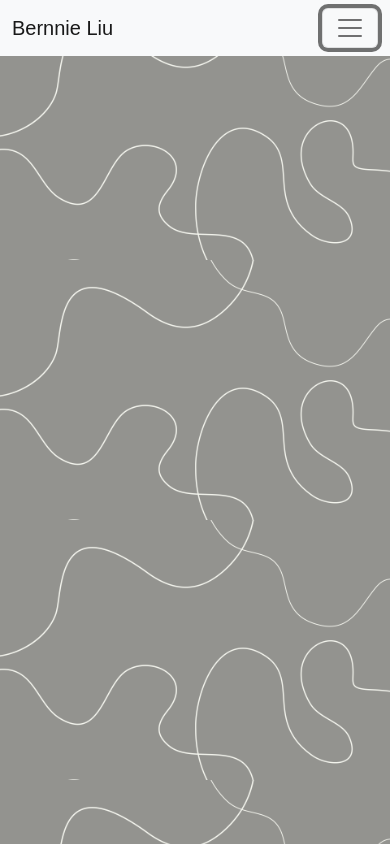
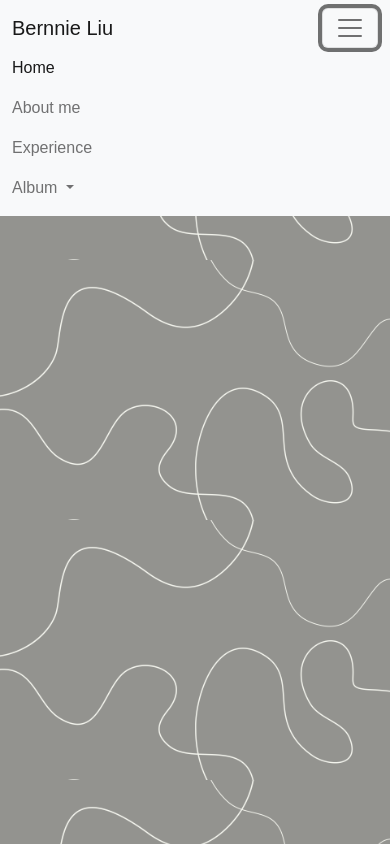
Before and after one commit to Bernnie1022/Bernnie.github.io, a plain HTML site: page index.html in a window 390 px wide. Both pictures are taken after a click on the button "Toggle navigation". Drawn offline with Linux system fonts and the light colour scheme.

Commit message:
Update index.html

```diff
--- a/index.html
+++ b/index.html
@@ -9,21 +9,35 @@
     <title>Bernnie Liu</title>
   </head>
   <body>
-<nav class="navbar navbar-light bg-light navbar-expand-md">
-	<div class="container-fluid">
-		<a class="navbar-brand" href="https://bernnie1022.github.io">Bernnie Liu</a>
-		<button class="navbar-toggler" type="button" deta-bs-toggle="collapse" deta-bs-toggle="#navbar1"><span class="navbar-toggler-icon"></span></button>
-		<div class="collapse navbar-collapse" id="navbar1">
-			<ul class="navbar-nav me-auto">
-				<li class="nav-item"><a class="nav-link" href="https://bernnie1022.github.io">Home</a></li>
-				<li class="nav-item"><a class="nav-link" href="#">About</a></li>
-				<li class="nav-item"><a class="nav-link" href="#">Experience</a></li>
-				<li class="nav-item"><a class="nav-link" href="#">Album</a></li>
-				<li class="nav-item"><a class="nav-link" href="https://www.youtube.com/watch?v=OfaswRwuWY0&list=PLqivELodHt3jq3oWBZfdhMu0GE7774HBW&index=3">Video</a></li>
+	<nav class="navbar navbar-expand-lg navbar-light bg-light">
+		<div class="container-fluid">
+		  <a class="navbar-brand" href="#">Bernnie Liu</a>
+		  <button class="navbar-toggler" type="button" data-bs-toggle="collapse" data-bs-target="#navbarNavDropdown" aria-controls="navbarNavDropdown" aria-expanded="false" aria-label="Toggle navigation">
+			<span class="navbar-toggler-icon"></span>
+		  </button>
+		  <div class="collapse navbar-collapse" id="navbarNavDropdown">
+			<ul class="navbar-nav">
+			  <li class="nav-item">
+				<a class="nav-link active" aria-current="page" href="#">Home</a>
+			  </li>
+			  <li class="nav-item">
+				<a class="nav-link" href="#">About me</a>
+			  </li>
+			  <li class="nav-item">
+				<a class="nav-link" href="#">Experience</a>
+			  </li>
+			  <li class="nav-item dropdown">
+				<a class="nav-link dropdown-toggle" href="#" id="navbarDropdownMenuLink" role="button" data-bs-toggle="dropdown" aria-expanded="false">
+				  Album
+				</a>
+				<ul class="dropdown-menu" aria-labelledby="navbarDropdownMenuLink">
+				  <li><a class="dropdown-item" href="#">Photo</a></li>
+				  <li><a class="dropdown-item" href="#">Video</a></li>
+				</ul>
+			  </li>
 			</ul>
+		  </div>
 		</div>
-
-	</div>
-</nav>
+	  </nav>
   </body>
 </html>
```
